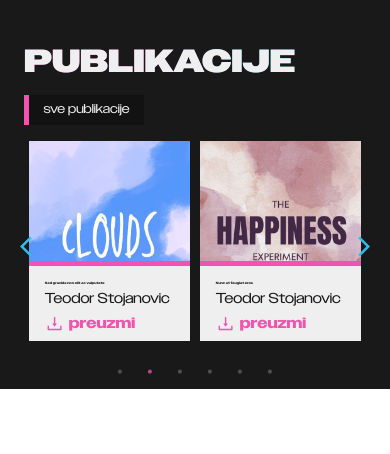
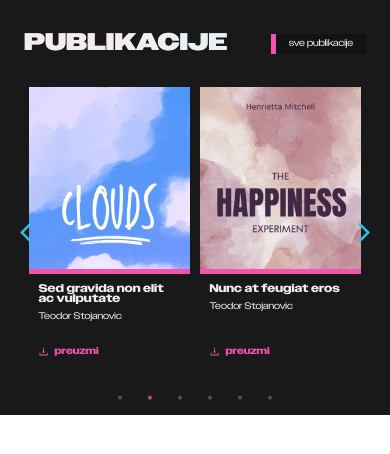
Before and after one commit to AticusFinch/spektra, a Next.js app: page /components/publications in a window 390 px wide. Shown: the top 454 px of the page. Built offline with nearby package versions, Linux system fonts and the light colour scheme.

Commit message:
responsive

```diff
--- a/pages/components/blog.module.css
+++ b/pages/components/blog.module.css
@@ -228,9 +228,53 @@
 }
 
 @media (max-width: 820px) {
+  .all-blogs:hover:before {
+    opacity: 0;
+  }
+
+  .blog-head-container {
+    display: flex;
+    justify-content: space-between;
+    align-items: center;
+    margin-bottom: 3rem;
+  }
+
+  .blog-head {
+    width: 100%;
+    -webkit-text-fill-color: var(--cream-white);
+    font-size: 2.5rem;
+    margin-bottom: 0 !important;
+    padding: 0;
+  }
+
+  .all-blogs {
+    width: 150px;
+    height: 25px;
+    background-color: rgba(0, 0, 0, 0.278);
+    border-left: solid 5px var(--trans-pink);
+    font-size: 0.9rem;
+    font-family: "owners-regular", sans-serif;
+  }
+
+  .blog {
+    height: 200px;
+  }
+
   .blog:before {
     content: "";
     background: transparent;
+  }
+
+  .blog-content {
+    max-height: 79%;
+  }
+
+  .blog-content-head {
+    font-size: 1.1rem;
+  }
+
+  .author {
+    font-size: 0.9rem;
   }
 
   .arrow {
@@ -240,27 +284,18 @@
 
 @media (max-width: 485px) {
   .blog-head-container {
-    display: flex;
-    justify-content: center;
-    align-items: flex-start;
-    flex-direction: column;
-    margin: 1rem 0;
+    margin-bottom: 2rem;
   }
 
   .blog-head {
-    font-size: 2rem;
-    width: 100%;
-    margin-bottom: 1rem;
-    -webkit-text-fill-color: var(--cream-white);
+    font-size: 1.8rem;
   }
 
   .all-blogs {
-    width: 100px;
-    height: 30px;
+    width: 140px;
     background-color: rgba(0, 0, 0, 0.278);
     border-left: solid 5px var(--trans-pink);
-    font-size: 0.8rem;
-    font-family: "owners-regular", sans-serif;
+    font-size: 0.7rem;
   }
 
   .blog {
--- a/pages/components/news.module.css
+++ b/pages/components/news.module.css
@@ -141,6 +141,13 @@
   z-index: 2;
 }
 
+.slide-content {
+  display: flex;
+  flex-direction: column;
+  align-items: flex-start;
+  justify-content: space-between;
+}
+
 .arrow {
   position: absolute;
   top: 50%;
@@ -188,6 +195,11 @@
 .slide:hover .slide-head {
   color: var(--dark-grey);
   transition-delay: 0.1s;
+}
+
+.date {
+  color: var(--cream-white);
+  font-size: 0.7rem;
 }
 
 @keyframes glowing {
@@ -242,42 +254,32 @@
 }
 
 @media (max-width: 820px) {
-  .all-news:before {
-    background: transparent;
-  }
-
-  .arrow {
-    color: var(--trans-blue);
-  }
-}
-
-@media (max-width: 485px) {
   .head-container {
     display: flex;
-    justify-content: center;
-    align-items: flex-start;
-    flex-direction: column;
-    margin: 1rem 0;
+    justify-content: space-between;
+    align-items: center;
+    margin-bottom: 3rem;
   }
 
   .news-head {
-    font-size: 2rem;
     width: 100%;
-    margin-bottom: 1rem;
     -webkit-text-fill-color: var(--cream-white);
+    font-size: 2.5rem;
+    margin-bottom: 0 !important;
+    padding: 0;
   }
 
   .all-news {
-    width: 100px;
-    height: 30px;
+    width: 150px;
+    height: 25px;
     background-color: rgba(0, 0, 0, 0.278);
     border-left: solid 5px var(--trans-pink);
-    font-size: 0.8rem;
+    font-size: 0.9rem;
     font-family: "owners-regular", sans-serif;
   }
 
   .slide-container {
-    padding: 0.2rem;
+    padding: 0.5rem;
   }
 
   .slide:before {
@@ -285,7 +287,7 @@
   }
 
   .slide-img-container {
-    height: 150px;
+    height: 180px;
     border-bottom: solid 5px var(--trans-pink);
   }
 
@@ -305,7 +307,67 @@
 
   .slide-content {
     height: 60px;
-    padding-top: 1rem;
+    padding-top: 0.5rem;
+  }
+
+  .slide-head {
+    font-size: 1rem;
+  }
+
+  .all-news:before {
+    background: transparent;
+  }
+
+  .arrow {
+    color: var(--trans-blue);
+  }
+}
+
+@media (max-width: 485px) {
+  .head-container {
+    margin-bottom: 2rem;
+  }
+
+  .news-head {
+    font-size: 1.8rem;
+  }
+
+  .all-news {
+    width: 140px;
+    background-color: rgba(0, 0, 0, 0.278);
+    border-left: solid 5px var(--trans-pink);
+    font-size: 0.7rem;
+  }
+
+  .slide-container {
+    padding: 0.2rem;
+  }
+
+  .slide:before {
+    display: none;
+  }
+
+  .slide-img-container {
+    height: 200px;
+    border-bottom: solid 5px var(--trans-pink);
+  }
+
+  .slide:hover .slide-head {
+    color: var(--cream-white);
+  }
+
+  .slide {
+    border: none;
+    padding: 0;
+    background: transparent;
+  }
+
+  .slide:hover {
+    border: none;
+  }
+
+  .slide-content {
+    height: 60px;
   }
 
   .slide-head {
@@ -324,4 +386,17 @@
 }
 
 @media (max-width: 425px) {
+  .news-head {
+    font-size: 1.5rem;
+  }
+
+  .slide-head {
+    font-size: 1.1rem;
+  }
+
+  .all-publications {
+    width: 130px;
+    height: 20px;
+    font-size: 0.6rem;
+  }
 }
--- a/pages/components/publications.js
+++ b/pages/components/publications.js
@@ -1,3 +1,4 @@
+import Image from "next/image";
 import { useRouter } from "next/router";
 import Slider from "react-slick";
 
@@ -64,6 +65,13 @@ const Publications = () => {
         },
       },
       {
+        breakpoint: 850,
+        settings: {
+          slidesToShow: 3,
+          slidesToScroll: 1,
+        },
+      },
+      {
         breakpoint: 700,
         settings: {
           slidesToShow: 2,
@@ -96,15 +104,15 @@ const Publications = () => {
           <Slider {...settings}>
             <div className={styles["publication-container"]}>
               <div className={styles.publication}>
-                <div
-                  className={styles["publication-img-container"]}
-                  style={{
-                    backgroundImage: `url(/images/publi1.png)`,
-                    backgroundSize: "cover",
-                    backgroundPosition: "center",
-                    objectFit: "cover",
-                  }}
-                >
+                <div className={styles["publication-img-container"]}>
+                  <Image
+                    src="/images/publi1.png"
+                    alt="Publication"
+                    width={512}
+                    height={800}
+                    layout="responsive"
+                    className={styles["publication-img"]}
+                  />
                   <div className={styles["publication-content"]}>
                     <div className={styles["publication-head-container"]}>
                       <p className={styles["publication-head"]}>
@@ -124,15 +132,15 @@ const Publications = () => {
             </div>
             <div className={styles["publication-container"]}>
               <div className={styles.publication}>
-                <div
-                  className={styles["publication-img-container"]}
-                  style={{
-                    backgroundImage: `url(/images/publi2.png)`,
-                    backgroundSize: "cover",
-                    backgroundPosition: "center",
-                    objectFit: "cover",
-                  }}
-                >
+                <div className={styles["publication-img-container"]}>
+                  <Image
+                    src="/images/publi2.png"
+                    alt="Publication"
+                    width={512}
+                    height={800}
+                    layout="responsive"
+                    className={styles["publication-img"]}
+                  />
                   <div className={styles["publication-content"]}>
                     <div className={styles["publication-head-container"]}>
                       <p className={styles["publication-head"]}>
@@ -152,15 +160,15 @@ const Publications = () => {
             </div>
             <div className={styles["publication-container"]}>
               <div className={styles.publication}>
-                <div
-                  className={styles["publication-img-container"]}
-                  style={{
-                    backgroundImage: `url(/images/publi3.png)`,
-                    backgroundSize: "cover",
-                    backgroundPosition: "center",
-                    objectFit: "cover",
-                  }}
-                >
+                <div className={styles["publication-img-container"]}>
+                  <Image
+                    src="/images/publi3.png"
+                    alt="Publication"
+                    width={512}
+                    height={800}
+                    layout="responsive"
+                    className={styles["publication-img"]}
+                  />
                   <div className={styles["publication-content"]}>
                     <div className={styles["publication-head-container"]}>
                       <p className={styles["publication-head"]}>
@@ -180,15 +188,15 @@ const Publications = () => {
             </div>
             <div className={styles["publication-container"]}>
               <div className={styles.publication}>
-                <div
-                  className={styles["publication-img-container"]}
-                  style={{
-                    backgroundImage: `url(/images/publi4.png)`,
-                    backgroundSize: "cover",
-                    backgroundPosition: "center",
-                    objectFit: "cover",
-                  }}
-                >
+                <div className={styles["publication-img-container"]}>
+                  <Image
+                    src="/images/publi4.png"
+                    alt="Publication"
+                    width={512}
+                    height={800}
+                    layout="responsive"
+                    className={styles["publication-img"]}
+                  />
                   <div className={styles["publication-content"]}>
                     <div className={styles["publication-head-container"]}>
                       <p className={styles["publication-head"]}>
@@ -208,15 +216,15 @@ const Publications = () => {
             </div>
             <div className={styles["publication-container"]}>
               <div className={styles.publication}>
-                <div
-                  className={styles["publication-img-container"]}
-                  style={{
-                    backgroundImage: `url(/images/publi5.png)`,
-                    backgroundSize: "cover",
-                    backgroundPosition: "center",
-                    objectFit: "cover",
-                  }}
-                >
+                <div className={styles["publication-img-container"]}>
+                  <Image
+                    src="/images/publi5.png"
+                    alt="Publication"
+                    width={512}
+                    height={800}
+                    layout="responsive"
+                    className={styles["publication-img"]}
+                  />
                   <div className={styles["publication-content"]}>
                     <div className={styles["publication-head-container"]}>
                       <p className={styles["publication-head"]}>
@@ -236,15 +244,15 @@ const Publications = () => {
             </div>
             <div className={styles["publication-container"]}>
               <div className={styles.publication}>
-                <div
-                  className={styles["publication-img-container"]}
-                  style={{
-                    backgroundImage: `url(/images/publi6.png)`,
-                    backgroundSize: "cover",
-                    backgroundPosition: "center",
-                    objectFit: "cover",
-                  }}
-                >
+                <div className={styles["publication-img-container"]}>
+                  <Image
+                    src="/images/publi6.png"
+                    alt="Publication"
+                    width={512}
+                    height={800}
+                    layout="responsive"
+                    className={styles["publication-img"]}
+                  />
                   <div className={styles["publication-content"]}>
                     <div className={styles["publication-head-container"]}>
                       <p className={styles["publication-head"]}>
--- a/pages/components/publications.module.css
+++ b/pages/components/publications.module.css
@@ -99,6 +99,11 @@
   width: 100%;
   height: 100%;
   overflow: hidden;
+  position: relative;
+}
+
+.publication-img {
+  position: absolute;
 }
 
 .publication-content {
@@ -259,43 +264,41 @@
 }
 
 @media (max-width: 820px) {
-  .arrow {
-    color: var(--trans-blue);
-  }
-}
-
-@media (max-width: 485px) {
   .publications-head-container {
     display: flex;
-    justify-content: center;
-    align-items: flex-start;
-    flex-direction: column;
-    margin: 1rem 0;
+    justify-content: space-between;
+    align-items: center;
+    margin-bottom: 3rem;
   }
 
   .publications-head {
     width: 100%;
     -webkit-text-fill-color: var(--cream-white);
-    font-size: 2rem;
-    margin-bottom: 1rem;
+    font-size: 2.5rem;
+    margin-bottom: 0 !important;
+    padding: 0;
   }
 
   .all-publications {
-    width: 120px;
-    height: 30px;
+    width: 150px;
+    height: 25px;
     background-color: rgba(0, 0, 0, 0.278);
     border-left: solid 5px var(--trans-pink);
-    font-size: 0.8rem;
+    font-size: 0.9rem;
     font-family: "owners-regular", sans-serif;
   }
 
-  .publication-container {
-    padding: 0 0.3rem;
+  .all-publications:hover:before {
+    opacity: 0;
+  }
+
+  .arrow {
+    color: var(--trans-blue);
   }
 
   .publication {
     width: 100%;
-    height: 200px;
+    height: 250px;
     margin-bottom: 1rem;
     position: relative;
   }
@@ -305,9 +308,9 @@
     max-height: 40%;
     top: 60%;
     display: block;
-    padding: 1rem;
+    padding: 0.6rem;
     transform: translate(0);
-    background: var(--cream-white);
+    background: var(--dark-grey);
     animation: none;
     transition: none;
     border-top: solid 5px var(--trans-pink);
@@ -317,22 +320,22 @@
   }
 
   .publication-head {
-    font-size: 0.2rem;
+    font-size: 0.7rem;
+    color: var(--cream-white);
   }
 
   .author {
     display: inline-block;
     color: var(--dark-grey);
-    margin-top: 0.5rem;
-    font-size: 0.9rem;
+    font-size: 0.6rem;
+    color: var(--cream-white);
   }
 
   .publication-download-btn {
     width: auto;
     height: auto;
-    margin-top: 0.5rem;
     background-color: transparent;
-    font-size: 0.9rem;
+    font-size: 0.7rem;
     color: var(--dark-grey);
     display: flex;
     align-items: center;
@@ -341,8 +344,55 @@
   }
 
   .publication-download-icon {
-    font-size: 1.2rem;
+    font-size: 0.8rem;
     margin-right: 0.3rem;
+  }
+}
+
+@media (max-width: 485px) {
+  .publications-head-container {
+    margin-bottom: 2rem;
+  }
+
+  .publications-head {
+    font-size: 1.8rem;
+  }
+
+  .all-publications {
+    width: 140px;
+    background-color: rgba(0, 0, 0, 0.278);
+    border-left: solid 5px var(--trans-pink);
+    font-size: 0.7rem;
+    font-family: "owners-regular", sans-serif;
+  }
+
+  .publication-container {
+    padding: 0 0.3rem;
+  }
+
+  .publication {
+    height: 330px;
+  }
+
+  .publication-content {
+    max-height: 32%;
+    top: 68%;
+  }
+
+  .publication-head {
+    font-size: 0.9rem;
+  }
+
+  .author {
+    font-size: 0.6rem;
+  }
+
+  .publication-download-btn {
+    font-size: 0.6rem;
+  }
+
+  .publication-download-icon {
+    font-size: 0.7rem;
   }
 
   .next {
@@ -357,4 +407,26 @@
 }
 
 @media (max-width: 425px) {
+  .publications-head {
+    font-size: 1.5rem;
+  }
+
+  .publication-head {
+    font-size: 0.7rem;
+  }
+
+  .all-publications {
+    width: 130px;
+    height: 20px;
+    font-size: 0.6rem;
+  }
+
+  .publication {
+    height: 280px;
+  }
+
+  .publication-content {
+    max-height: 35%;
+    top: 65%;
+  }
 }
--- a/pages/utils/navigation.module.css
+++ b/pages/utils/navigation.module.css
@@ -322,6 +322,7 @@
     position: absolute;
     height: auto;
     background-color: var(--dark-grey);
+    z-index: 10;
   }
 
   .menu-button {
```
Also changed, not shown: pages/components/hero.module.css (+7 -6 lines), pages/components/news.js (+9 -36 lines).
